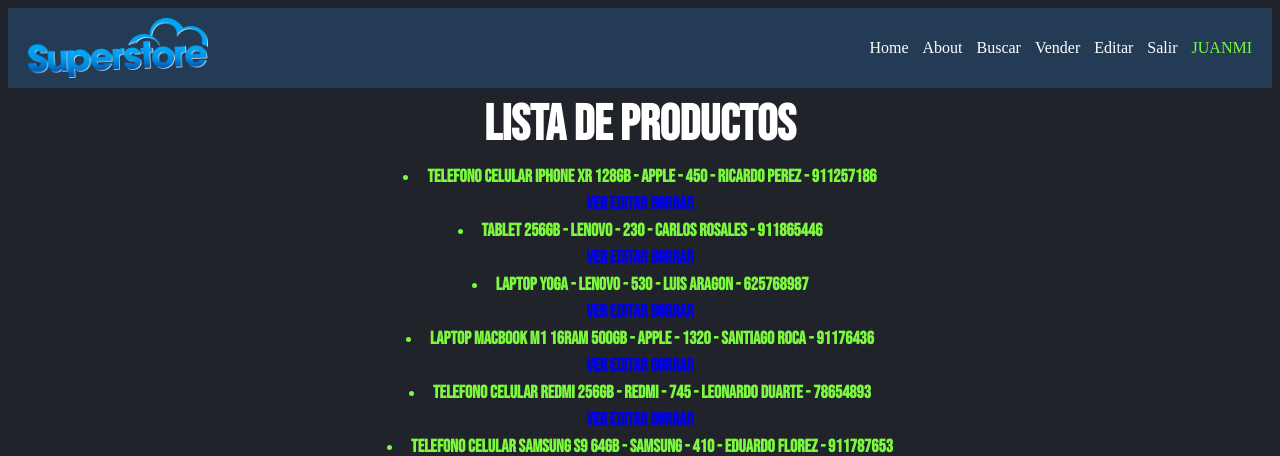
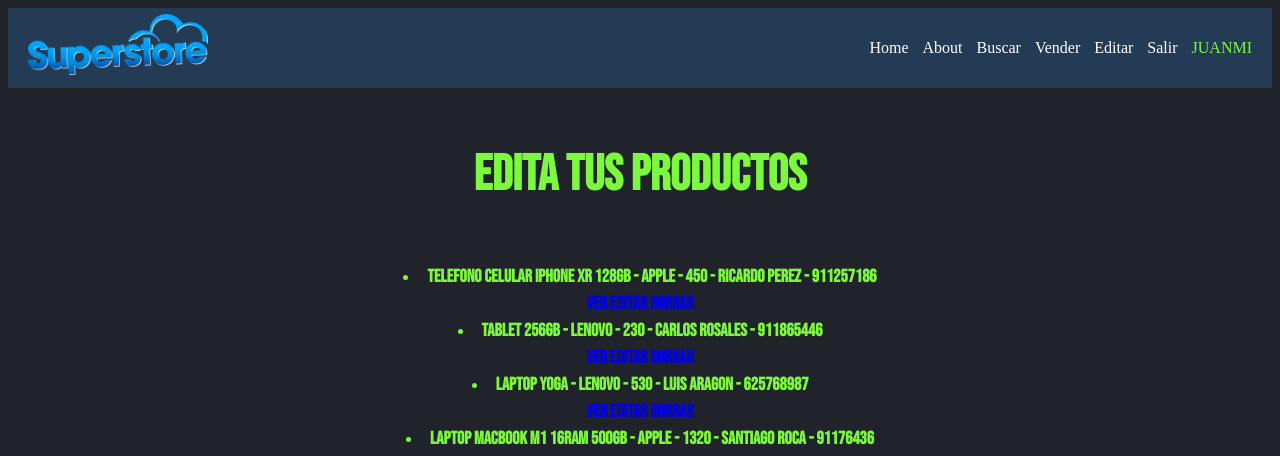
Before and after one commit to Juan-Salave/SuperStore, a Django app: page /lista in a window 1280 px wide. Shown: the top 456 px of the page. Run offline with Django 5.2, Linux system fonts and the light colour scheme; a user stored in the database is signed in; data comes from the database, SQL or seed files in the repository.

Commit message:
Logo como enlace a la pag Principal

```diff
--- a/myApp/templates/myApp/base.html
+++ b/myApp/templates/myApp/base.html
@@ -13,7 +13,9 @@
 
 <header id="contenedor_logo">
     <div class="contenedor_logo">
-        <img src="{% static 'myApp/img/superstore.png' %}"alt="logo" class="logo" style="width: 180px;">
+        <a href={% url 'Home' %} >
+            <img src="{% static 'myApp/img/superstore.png' %}"alt="logo" class="logo" style="width: 180px;">
+        </a>
     </div>
     <div>
         <nav id="nav">
--- a/myApp/templates/myApp/lista.html
+++ b/myApp/templates/myApp/lista.html
@@ -2,7 +2,7 @@
 {% load static %}
 {% block contenido %}
 
-<h1>Lista de productos</h1>
+<h1 class="titulos">Edita tus Productos</h1>
 
 <div class="contenedor">
     {% for i in object_list %}
```
